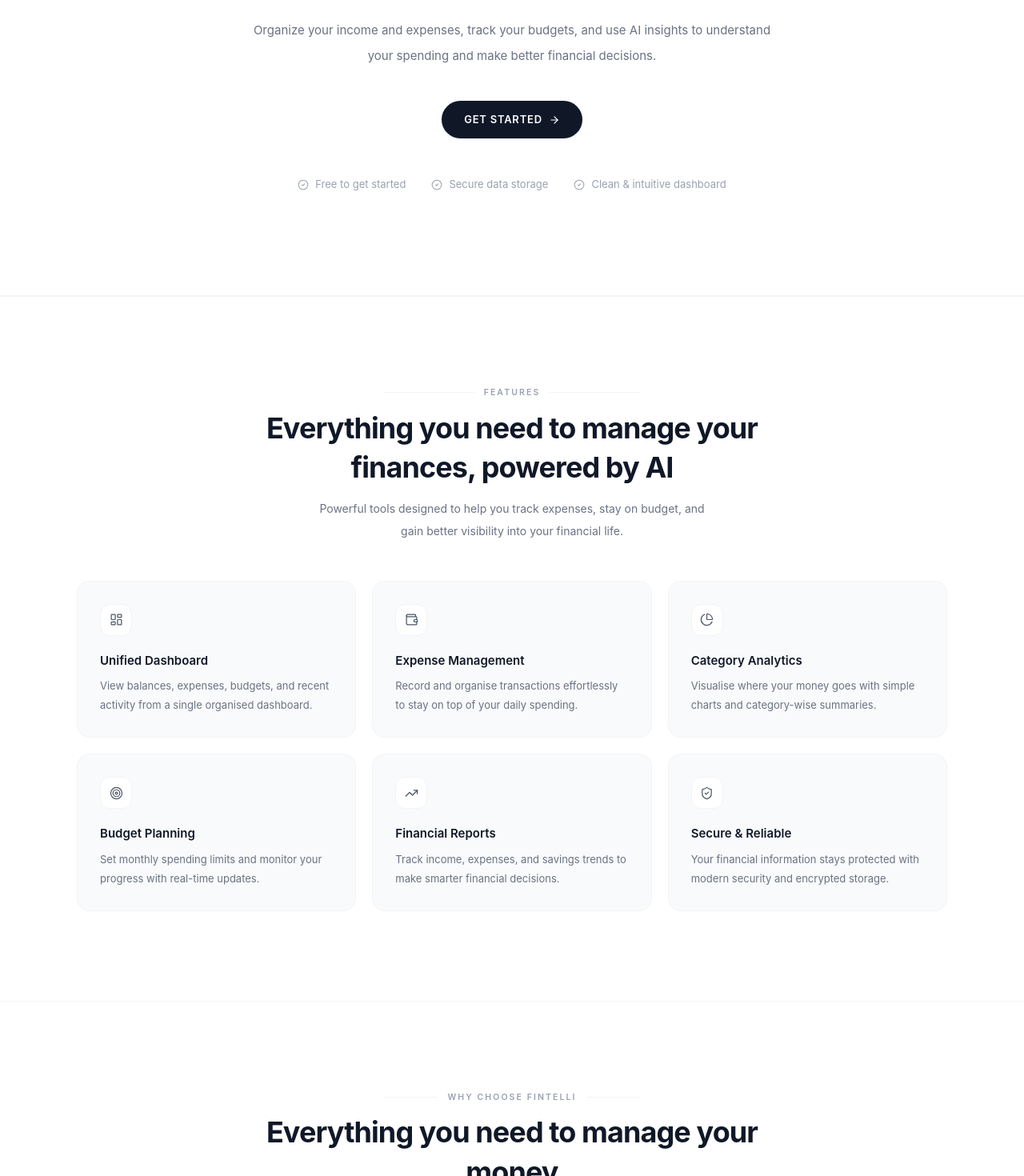
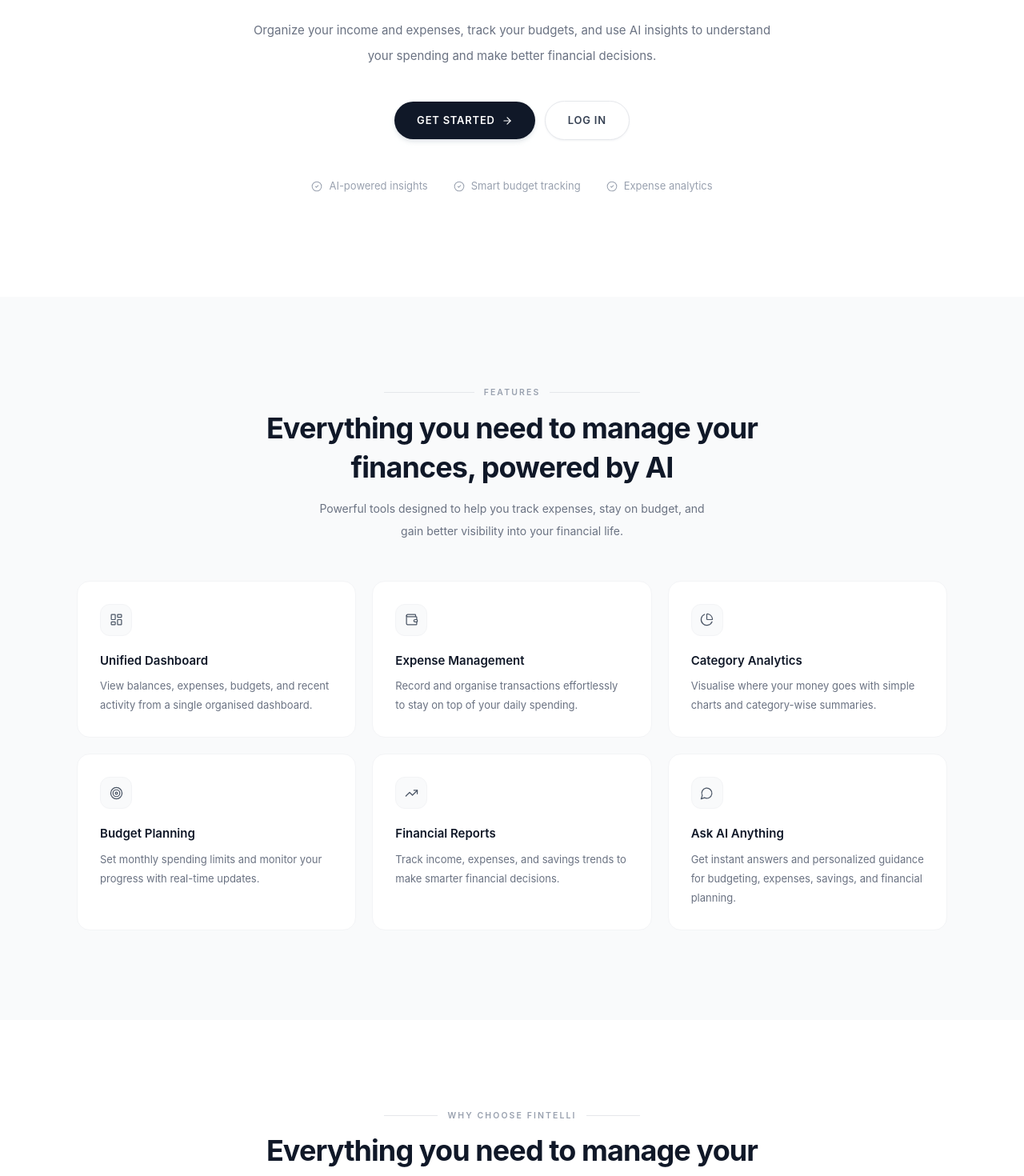
Before and after one commit to venkata-arjun/fintelli-ai, a React (Vite) app in the folder frontend/: page / in a window 1280 px wide. Shown: the part 460-1930 px from the top of the page at 80% size. Built offline with nearby package versions, Linux system fonts and the light colour scheme; no server answers; a web font is replaced by a local one.

Commit message:
Fixed errors

```diff
--- a/frontend/src/pages/HomePage.jsx
+++ b/frontend/src/pages/HomePage.jsx
@@ -3,6 +3,7 @@
 import {
   TrendingUp,
   ShieldCheck,
+  MessageCircle,
   LayoutDashboard,
   PieChart,
   ArrowRight,
@@ -43,13 +44,13 @@
   <div className="flex flex-col items-center text-center gap-3 mb-12">
     {/* Label with flanking lines */}
     <div className="flex items-center gap-3 w-full max-w-xs">
-      <div className={`flex-1 h-px ${dark ? "bg-white/10" : "bg-gray-100"}`} />
+      <div className={`flex-1 h-px ${dark ? "bg-white/10" : "bg-gray-200"}`} />
       <span
         className={`text-[10.5px] font-semibold tracking-[0.2em] uppercase whitespace-nowrap ${dark ? "text-gray-500" : "text-gray-400"}`}
       >
         {label}
       </span>
-      <div className={`flex-1 h-px ${dark ? "bg-white/10" : "bg-gray-100"}`} />
+      <div className={`flex-1 h-px ${dark ? "bg-white/10" : "bg-gray-200"}`} />
     </div>
 
     {/* Main heading */}
@@ -130,7 +131,12 @@
   }, [displayText, deleting]);
 
   return (
-    <section ref={ref} className="bg-white border-b border-gray-100">
+    <section ref={ref} className="relative bg-white overflow-hidden">
+      {/* Soft ambient glow */}
+      <div className="pointer-events-none absolute inset-0 -z-10">
+        <div className="absolute top-[-10%] left-1/2 -translate-x-1/2 w-[60rem] h-[28rem] bg-gradient-to-b from-gray-100 to-transparent rounded-full blur-3xl opacity-70" />
+      </div>
+
       <div
         className="max-w-5xl mx-auto px-5 lg:px-8 pt-28 pb-24 lg:pt-36 lg:pb-32 text-center"
         style={{
@@ -140,7 +146,7 @@
         }}
       >
         {/* Label */}
-        <div className="inline-flex items-center gap-2 px-4 py-2 rounded-full border border-gray-200 bg-gray-50 text-gray-600 text-[13px] font-medium mb-8">
+        <div className="inline-flex items-center gap-2 px-4 py-2 rounded-full border border-gray-200 bg-gray-50 text-gray-600 text-[13px] font-medium mb-8 shadow-sm shadow-gray-100">
           <Wallet size={14} strokeWidth={1.75} />
           Personal Finance Made Simple
         </div>
@@ -164,22 +170,28 @@
         </p>
 
         {/* Buttons */}
-        <div className="mt-10 flex flex-col sm:flex-row justify-center items-center gap-3">
+        <div className="mt-10 flex flex-row justify-center items-center gap-3">
           <Link
             to="/register"
-            className="inline-flex items-center justify-center gap-2 rounded-full bg-gray-900 px-7 py-3.5 text-[13px] font-semibold uppercase tracking-[0.06em] text-white shadow-sm shadow-gray-200 transition-all duration-200 hover:bg-black active:scale-[0.985]"
+            className="inline-flex items-center justify-center gap-2 rounded-full bg-gray-900 px-7 py-3.5 text-[13px] font-semibold uppercase tracking-[0.06em] text-white shadow-md shadow-gray-300/60 transition-all duration-200 hover:bg-black hover:shadow-lg hover:shadow-gray-300/70 active:scale-[0.985]"
           >
             Get Started
             <ArrowRight size={14} strokeWidth={2} />
+          </Link>
+          <Link
+            to="/login"
+            className="inline-flex items-center justify-center gap-2 rounded-full border border-gray-200 bg-white px-7 py-3.5 text-[13px] font-semibold uppercase tracking-[0.06em] text-gray-700 shadow-sm shadow-gray-100 transition-all duration-200 hover:border-gray-300 hover:text-gray-900 active:scale-[0.985]"
+          >
+            Log In
           </Link>
         </div>
 
         {/* Bottom badges */}
         <div className="mt-12 flex flex-wrap justify-center gap-8 text-[13px] text-gray-400">
           {[
-            "Free to get started",
-            "Secure data storage",
-            "Clean & intuitive dashboard",
+            "AI-powered insights",
+            "Smart budget tracking",
+            "Expense analytics",
           ].map((item) => (
             <div key={item} className="flex items-center gap-2">
               <CheckCircle2
@@ -226,9 +238,9 @@
     desc: "Track income, expenses, and savings trends to make smarter financial decisions.",
   },
   {
-    icon: ShieldCheck,
-    title: "Secure & Reliable",
-    desc: "Your financial information stays protected with modern security and encrypted storage.",
+    icon: MessageCircle,
+    title: "Ask AI Anything",
+    desc: "Get instant answers and personalized guidance for budgeting, expenses, savings, and financial planning.",
   },
 ];
 
@@ -239,9 +251,9 @@
       transform: visible ? "translateY(0)" : "translateY(20px)",
       transition: `all .5s ${index * 0.08}s ease`,
     }}
-    className="flex flex-col gap-5 p-7 rounded-2xl border border-gray-100 bg-gray-50 hover:border-gray-300 hover:bg-white hover:shadow-sm transition-all duration-200"
+    className="flex flex-col gap-5 p-7 rounded-2xl border border-gray-100 bg-white hover:border-gray-200 hover:shadow-md hover:shadow-gray-100 hover:-translate-y-0.5 transition-all duration-200"
   >
-    <div className="w-10 h-10 rounded-xl bg-white border border-gray-100 flex items-center justify-center">
+    <div className="w-10 h-10 rounded-xl bg-gray-50 border border-gray-100 flex items-center justify-center">
       <Icon size={17} strokeWidth={1.75} className="text-gray-600" />
     </div>
     <div>
@@ -255,7 +267,7 @@
   const [ref, visible] = useInView();
 
   return (
-    <section className="bg-white border-y border-gray-100">
+    <section className="bg-gray-50">
       <div className="max-w-6xl mx-auto px-5 lg:px-8 py-20 lg:py-28">
         <SectionHeader
           label="Features"
@@ -323,7 +335,7 @@
                 transform: visible ? "translateY(0)" : "translateY(20px)",
                 transition: `all .5s ${index * 0.08}s ease`,
               }}
-              className="flex flex-col gap-5 p-7 rounded-2xl border border-gray-100 bg-gray-50 hover:border-gray-300 hover:bg-white hover:shadow-sm transition-all duration-200"
+              className="flex flex-col gap-5 p-7 rounded-2xl border border-gray-100 bg-gray-50 hover:border-gray-200 hover:bg-white hover:shadow-md hover:shadow-gray-100 hover:-translate-y-0.5 transition-all duration-200"
             >
               <div className="w-10 h-10 rounded-xl bg-white border border-gray-100 flex items-center justify-center">
                 <item.icon
@@ -355,10 +367,10 @@
   const [ref, visible] = useInView();
 
   return (
-    <section className="max-w-6xl mx-auto px-5 lg:px-8 py-20">
+    <section className="max-w-6xl mx-auto px-5 lg:px-8 pb-24 lg:pb-32">
       <div
         ref={ref}
-        className="rounded-2xl bg-gray-900 px-6 py-14 sm:px-10 sm:py-16 lg:px-16"
+        className="rounded-2xl bg-gray-900 px-6 py-14 sm:px-10 sm:py-16 lg:px-16 shadow-xl shadow-gray-300/40"
         style={{
           opacity: visible ? 1 : 0,
           transform: visible ? "translateY(0)" : "translateY(20px)",
@@ -372,17 +384,17 @@
           dark
         />
 
-        <div className="flex flex-col sm:flex-row items-center justify-center gap-3">
+        <div className="flex flex-row items-center justify-center gap-3">
           <Link
             to="/register"
-            className="w-full sm:w-auto inline-flex items-center justify-center gap-2 px-7 py-3.5 rounded-full bg-white text-gray-900 text-[13px] font-semibold tracking-[0.06em] uppercase hover:bg-gray-100 active:scale-[0.985] transition-all duration-200"
+            className="flex-1 sm:flex-none inline-flex items-center justify-center gap-2 px-7 py-3.5 rounded-full bg-white text-gray-900 text-[13px] font-semibold tracking-[0.06em] uppercase hover:bg-gray-100 active:scale-[0.985] transition-all duration-200"
           >
             Get Started
             <ArrowRight size={14} strokeWidth={2} />
           </Link>
           <Link
             to="/login"
-            className="w-full sm:w-auto inline-flex items-center justify-center px-7 py-3.5 rounded-full border border-white/20 text-white text-[13px] font-semibold tracking-[0.06em] uppercase hover:border-white/40 hover:bg-white/5 transition-all duration-200"
+            className="flex-1 sm:flex-none inline-flex items-center justify-center px-7 py-3.5 rounded-full border border-white/20 text-white text-[13px] font-semibold tracking-[0.06em] uppercase hover:border-white/40 hover:bg-white/5 transition-all duration-200"
           >
             Log In
           </Link>
--- a/frontend/src/pages/Transactions.jsx
+++ b/frontend/src/pages/Transactions.jsx
@@ -16,7 +16,7 @@
 import api from "../lib/axios.js";
 import { API_PATHS } from "../utils/apiPaths.js";
 import { useAuth } from "../context/AuthContext.jsx";
-import { formatCurrency, formatDate } from "../utils/format.js";
+import { formatCurrency, formatDate, formatDateLong } from "../utils/format.js";
 import Button from "../components/ui/Button.jsx";
 import Modal from "../components/ui/Modal.jsx";
 import CategoryBadge from "../components/CategoryBadge.jsx";
@@ -39,7 +39,8 @@
     dateFrom: "",
     dateTo: "",
   });
-  const [sort, setSort] = useState("desc");
+  const [sortBy, setSortBy] = useState("date");
+  const [sortDir, setSortDir] = useState("desc");
   const [modalOpen, setModalOpen] = useState(false);
   const [editing, setEditing] = useState(null);
   const [analysis, setAnalysis] = useState(null);
@@ -74,7 +75,7 @@
   }, [filters.search, filters.categoryId]);
   useEffect(() => {
     setPage(1);
-  }, [filters, sort]);
+  }, [filters, sortBy, sortDir]);
 
   // Base list: only date filters applied (no type filter yet)
   // Used for counts so badges reflect date range but still show per-type totals
@@ -114,13 +115,19 @@
     if (filters.type) list = list.filter((t) => t.type === filters.type);
 
     list = [...list].sort((a, b) => {
-      const amountA = parseFloat(a.amount);
-      const amountB = parseFloat(b.amount);
-      return sort === "desc" ? amountB - amountA : amountA - amountB;
+      let valA, valB;
+      if (sortBy === "amount") {
+        valA = parseFloat(a.amount);
+        valB = parseFloat(b.amount);
+      } else {
+        valA = new Date(a.transaction_date).getTime();
+        valB = new Date(b.transaction_date).getTime();
+      }
+      return sortDir === "desc" ? valB - valA : valA - valB;
     });
 
     return list;
-  }, [dateFilteredTransactions, filters.type, sort]);
+  }, [dateFilteredTransactions, filters.type, sortBy, sortDir]);
 
   const MONTH_NAMES = [
     "Jan",
@@ -240,6 +247,15 @@
   ).length;
   const clearDateFilter = () =>
     setFilters((f) => ({ ...f, dateFrom: "", dateTo: "" }));
+
+  const toggleSort = (column) => {
+    if (sortBy === column) {
+      setSortDir((d) => (d === "desc" ? "asc" : "desc"));
+    } else {
+      setSortBy(column);
+      setSortDir("desc");
+    }
+  };
 
   const onEdit = (t) => {
     setEditing(t);
@@ -445,7 +461,7 @@
       <div className="p-5 sm:p-7 rounded-2xl border border-gray-100 bg-gray-50 hover:border-gray-300 hover:bg-white hover:shadow-sm transition-all duration-200">
         {/* Filter bar */}
         <div className="flex flex-col gap-3 mb-5">
-          {/* Row 1: search + sort + mobile filter toggle */}
+          {/* Row 1: search + mobile filter toggle */}
           <div className="flex items-center gap-2">
             <div className="relative flex-1 min-w-0">
               <Search
@@ -462,20 +478,6 @@
                 className="w-full pl-9 pr-4 py-3 bg-white border border-gray-200 text-gray-800 rounded-xl text-[13px] focus:outline-none focus:border-gray-900 focus:ring-2 focus:ring-gray-900/5 transition-all duration-200 placeholder:text-gray-400"
               />
             </div>
-
-            <button
-              onClick={() => setSort((s) => (s === "desc" ? "asc" : "desc"))}
-              title={
-                sort === "desc" ? "Highest amount first" : "Lowest amount first"
-              }
-              className={`h-[42px] w-[42px] flex items-center justify-center rounded-xl border transition-all duration-200 shrink-0 ${
-                sort === "asc"
-                  ? "border-gray-900 bg-gray-900 text-white"
-                  : "border-gray-200 text-gray-500 hover:border-gray-400 hover:text-gray-900"
-              }`}
-            >
-              <ArrowUpDown size={15} strokeWidth={1.75} />
-            </button>
 
             <button
               onClick={() => setFiltersOpen((o) => !o)}
@@ -595,10 +597,10 @@
                 className="text-gray-400"
               />
               {filters.dateFrom && filters.dateTo
-                ? `${filters.dateFrom} → ${filters.dateTo}`
+                ? `${formatDateLong(filters.dateFrom)} To ${formatDateLong(filters.dateTo)}`
                 : filters.dateFrom
-                  ? `From ${filters.dateFrom}`
-                  : `Until ${filters.dateTo}`}
+                  ? `From ${formatDateLong(filters.dateFrom)}`
+                  : `Until ${formatDateLong(filters.dateTo)}`}
             </div>
           )}
         </div>
@@ -629,13 +631,25 @@
                 <tr className="text-left text-[10px] font-semibold tracking-[0.18em] uppercase text-gray-400 border-b border-gray-100">
                   <th className="pb-3 pr-3">Category</th>
                   <th className="pb-3 pr-3">Description</th>
-                  <th className="pb-3 pr-3">Date</th>
+                  <th className="pb-3 pr-3">
+                    <button
+                      onClick={() => toggleSort("date")}
+                      className="flex items-center gap-1 hover:text-gray-700 transition-colors"
+                    >
+                      Date
+                      <ArrowUpDown
+                        size={11}
+                        strokeWidth={1.75}
+                        className={
+                          sortBy === "date" ? "text-gray-900" : "text-gray-400"
+                        }
+                      />
+                    </button>
+                  </th>
                   <th className="pb-3 pr-3">Type</th>
                   <th className="pb-3 pr-3 text-right">
                     <button
-                      onClick={() =>
-                        setSort((s) => (s === "desc" ? "asc" : "desc"))
-                      }
+                      onClick={() => toggleSort("amount")}
                       className="flex items-center gap-1 ml-auto hover:text-gray-700 transition-colors"
                     >
                       Amount
@@ -643,7 +657,9 @@
                         size={11}
                         strokeWidth={1.75}
                         className={
-                          sort === "asc" ? "text-gray-900" : "text-gray-400"
+                          sortBy === "amount"
+                            ? "text-gray-900"
+                            : "text-gray-400"
                         }
                       />
                     </button>
```
Also changed, not shown: frontend/src/components/Navbar.jsx (+4 -5 lines), frontend/src/utils/format.js (+26 -16 lines).
